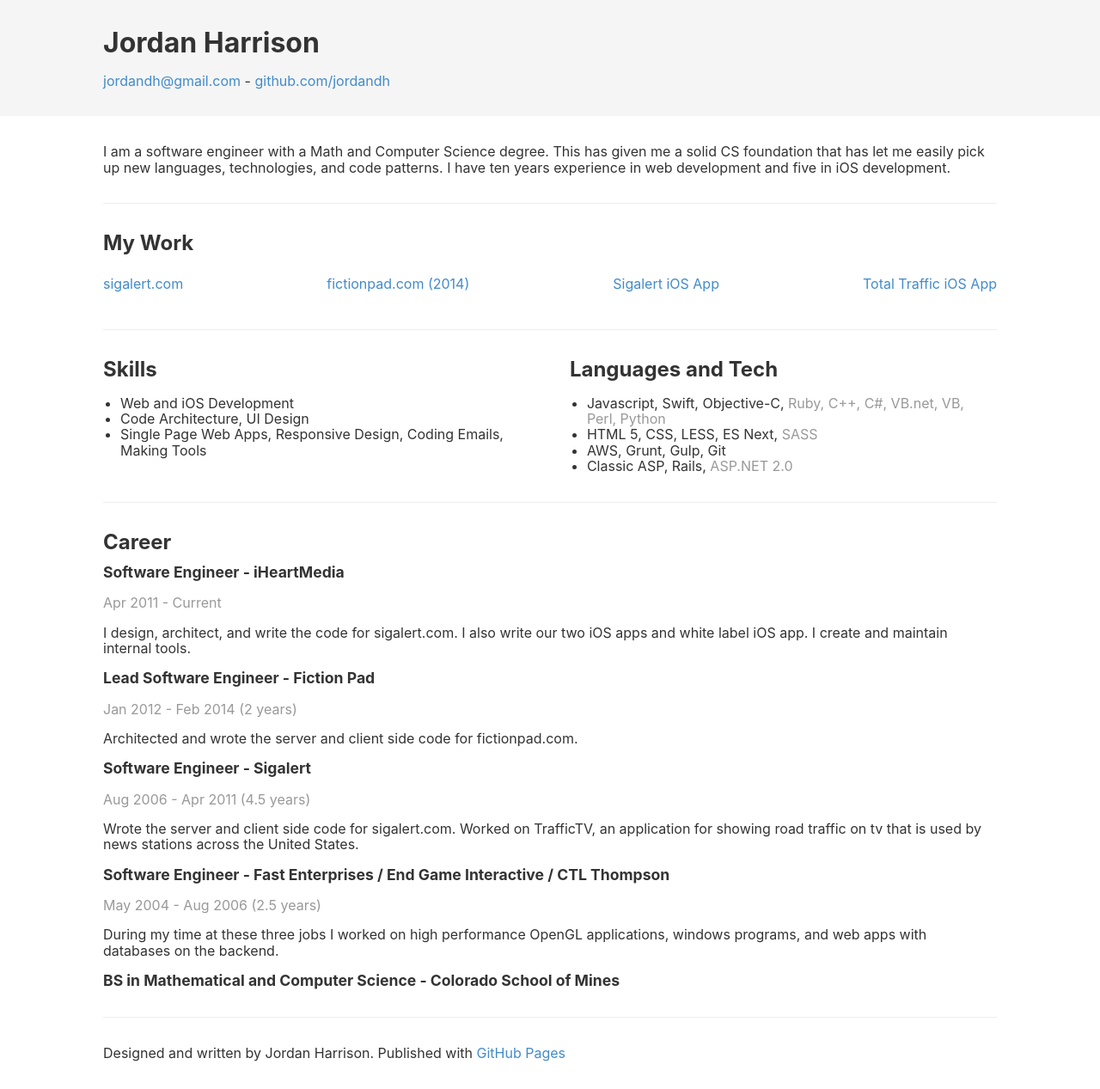
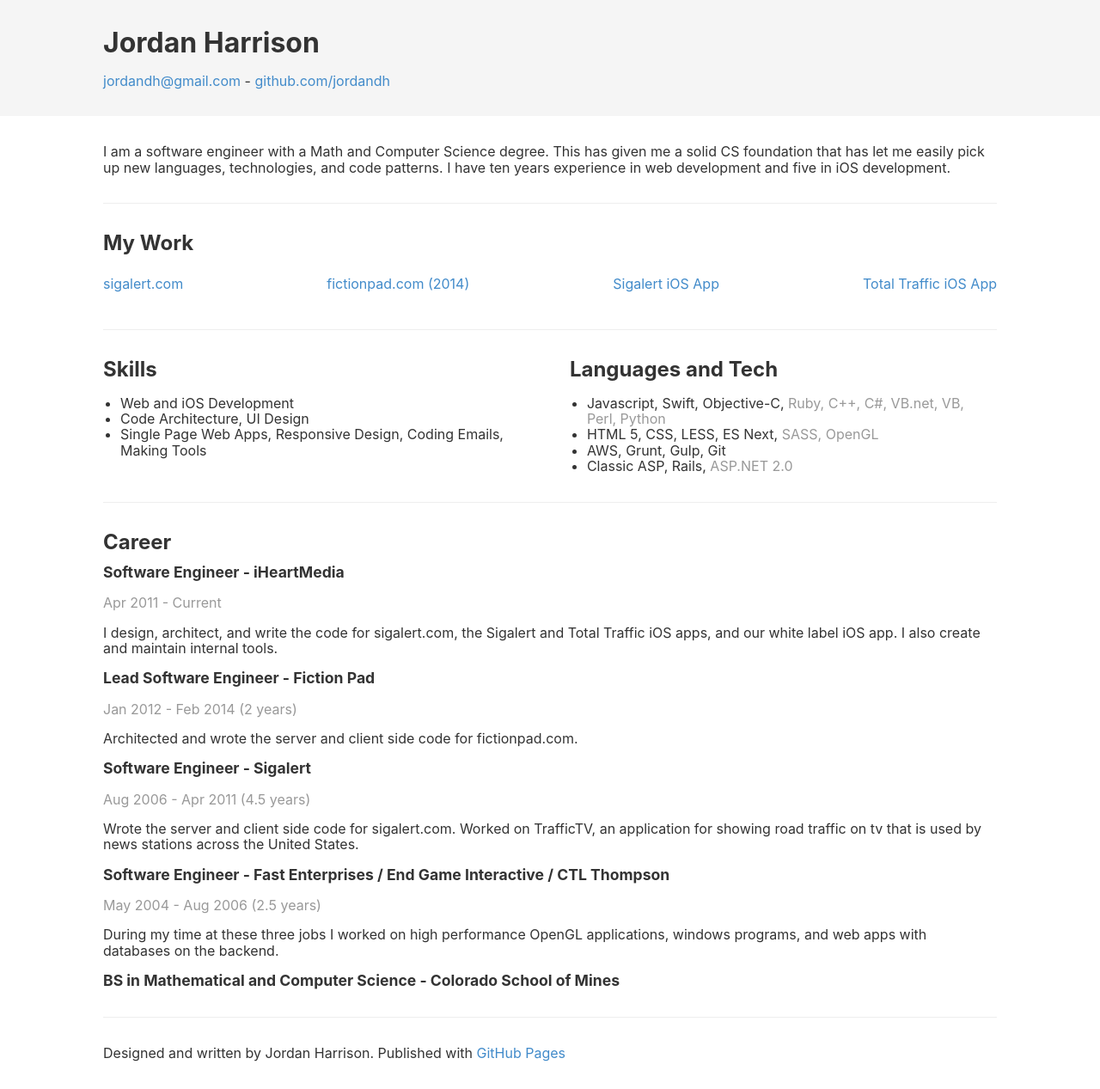
Before and after one commit to jordandh/resume, a Jekyll site: the page built from README.md, in a window 1280 px wide. Shown: the whole page at 86% size. Built offline with Jekyll 4.4.1, drawn with Linux system fonts in a browser that asks for light colours; our own code applies the rules of GitHub Pages for plain Markdown files.

Commit message:
Update default.html

```diff
--- a/_layouts/default.html
+++ b/_layouts/default.html
@@ -69,7 +69,7 @@
             </li>
             <li>
               HTML 5, CSS, LESS, ES Next,
-              <span class="text-muted">SASS</span>
+              <span class="text-muted">SASS, OpenGL</span>
             </li>
             <li>AWS, Grunt, Gulp, Git</li>
             <li>
@@ -91,7 +91,7 @@
               Apr 2011 - Current
             </p>
             <p>
-              I design, architect, and write the code for sigalert.com. I also write our two iOS apps and white label iOS app. I create and maintain internal tools.
+              I design, architect, and write the code for sigalert.com, the Sigalert and Total Traffic iOS apps, and our white label iOS app. I also create and maintain internal tools.
             </p>
           </li>
 
```
